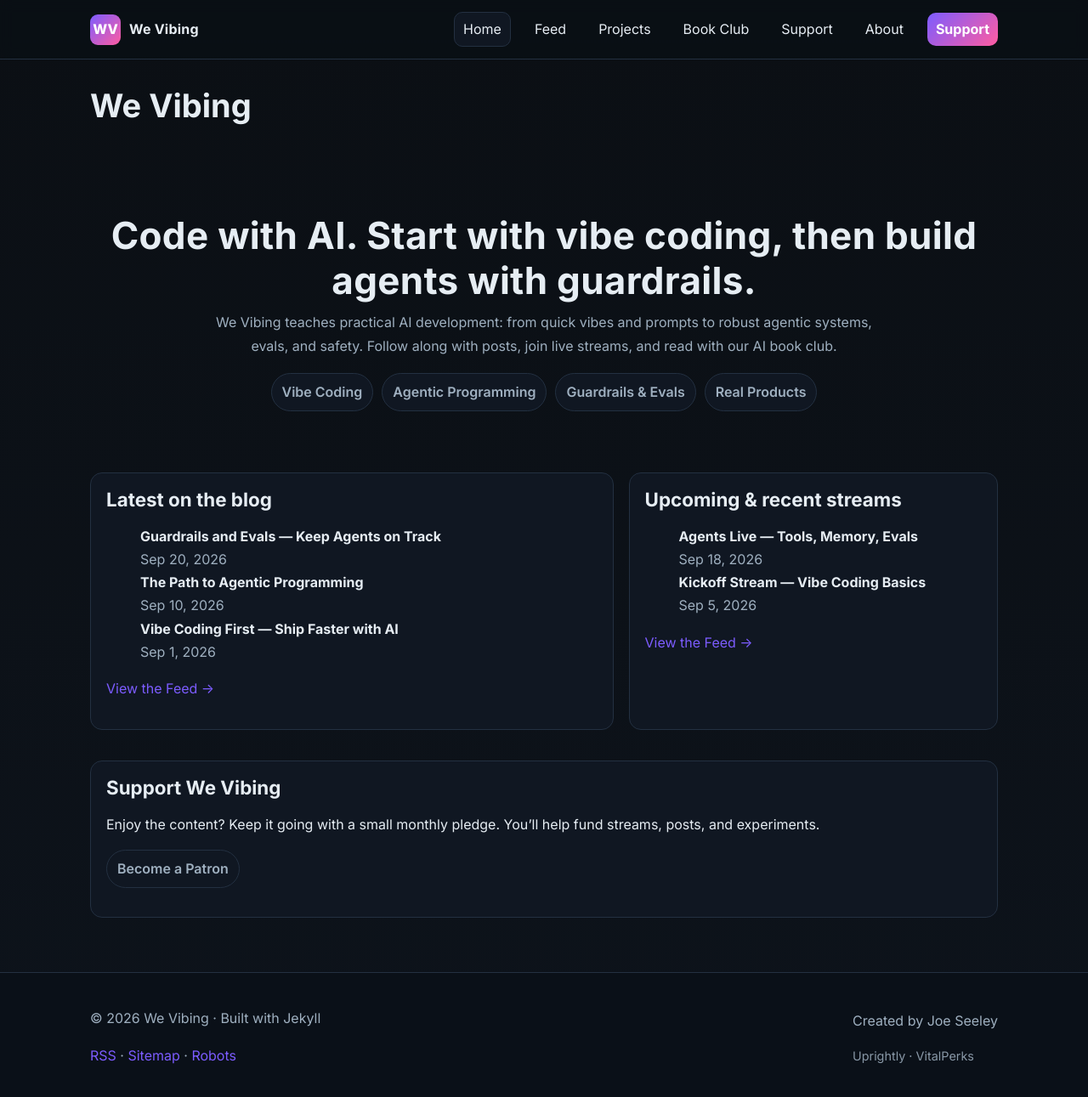
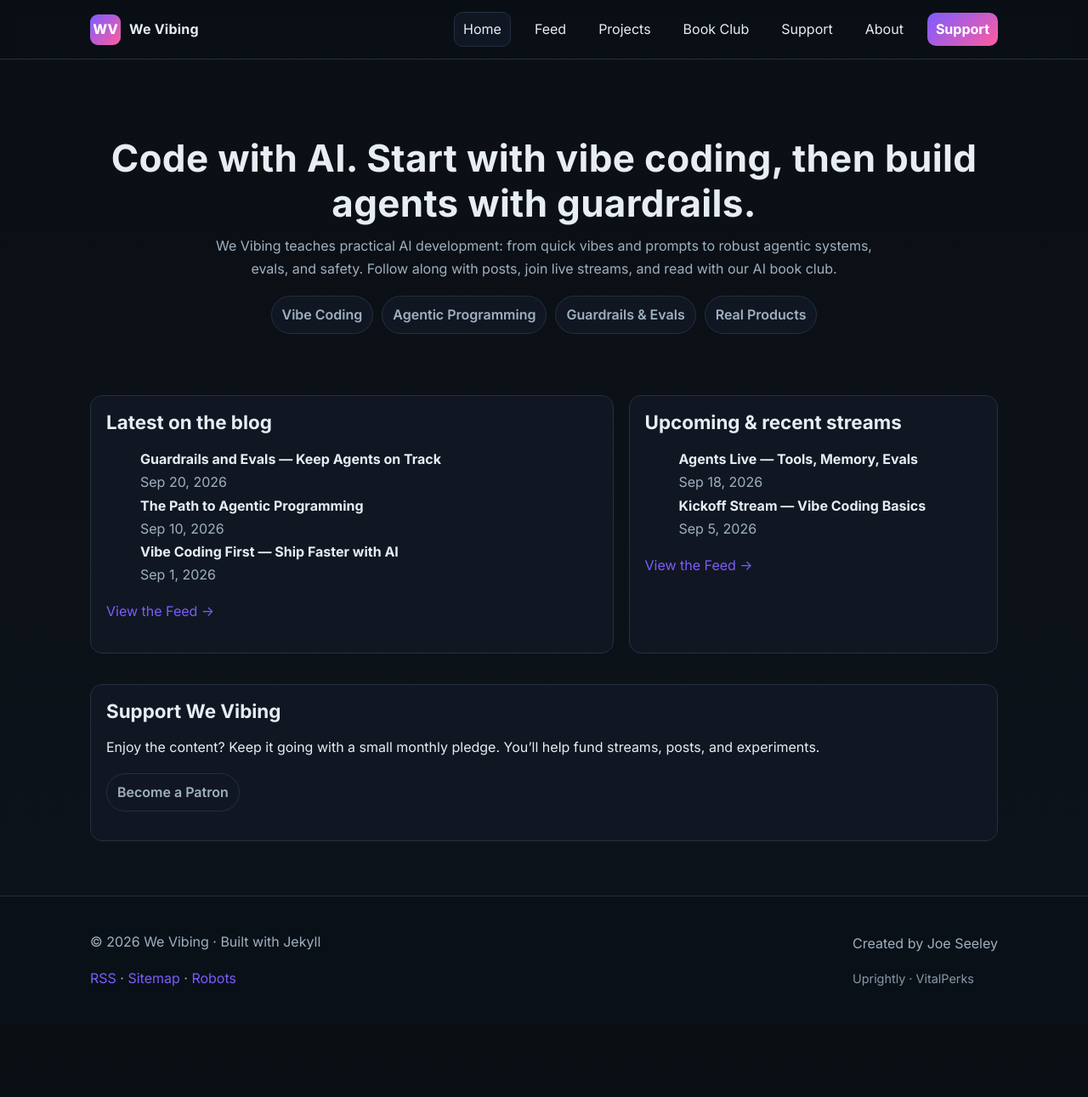
Before and after one commit to codescrapbook/wevibing, a Jekyll site: the page built from index.md, in a window 1280 px wide and 1296 px high. Shown: the top 1291 px of the window at 85% size. Built offline with Jekyll 4.4.1, drawn with Linux system fonts in a browser that asks for light colours.

Commit message:
Hide the duplicate homepage title. (#4)
The header already shows the site name, so the homepage no longer repeats We Vibing as a page heading.

Co-authored-by: Cursor Agent <cursoragent@cursor.com>
Co-authored-by: Joe Seeley <codescrapbook@users.noreply.github.com>

```diff
--- a/_layouts/page.html
+++ b/_layouts/page.html
@@ -2,10 +2,12 @@
 layout: default
 ---
 <article class="page">
+  {% unless page.hide_title %}
   <header class="page-header">
     <h1>{{ page.title }}</h1>
     {% if page.subtitle %}<p class="subtitle">{{ page.subtitle }}</p>{% endif %}
   </header>
+  {% endunless %}
   <section class="page-body">
     {{ content }}
   </section>
```
Also changed, not shown: index.md (+1 -0 lines).
